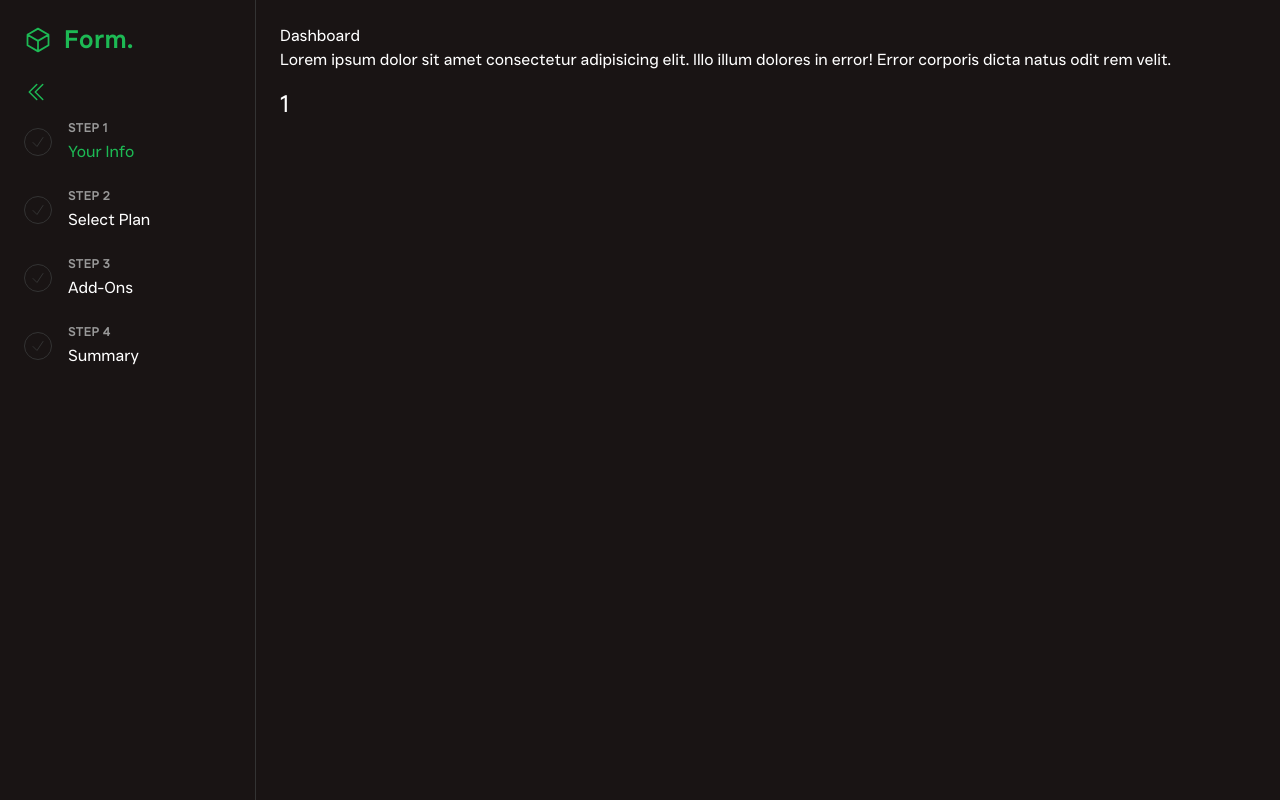
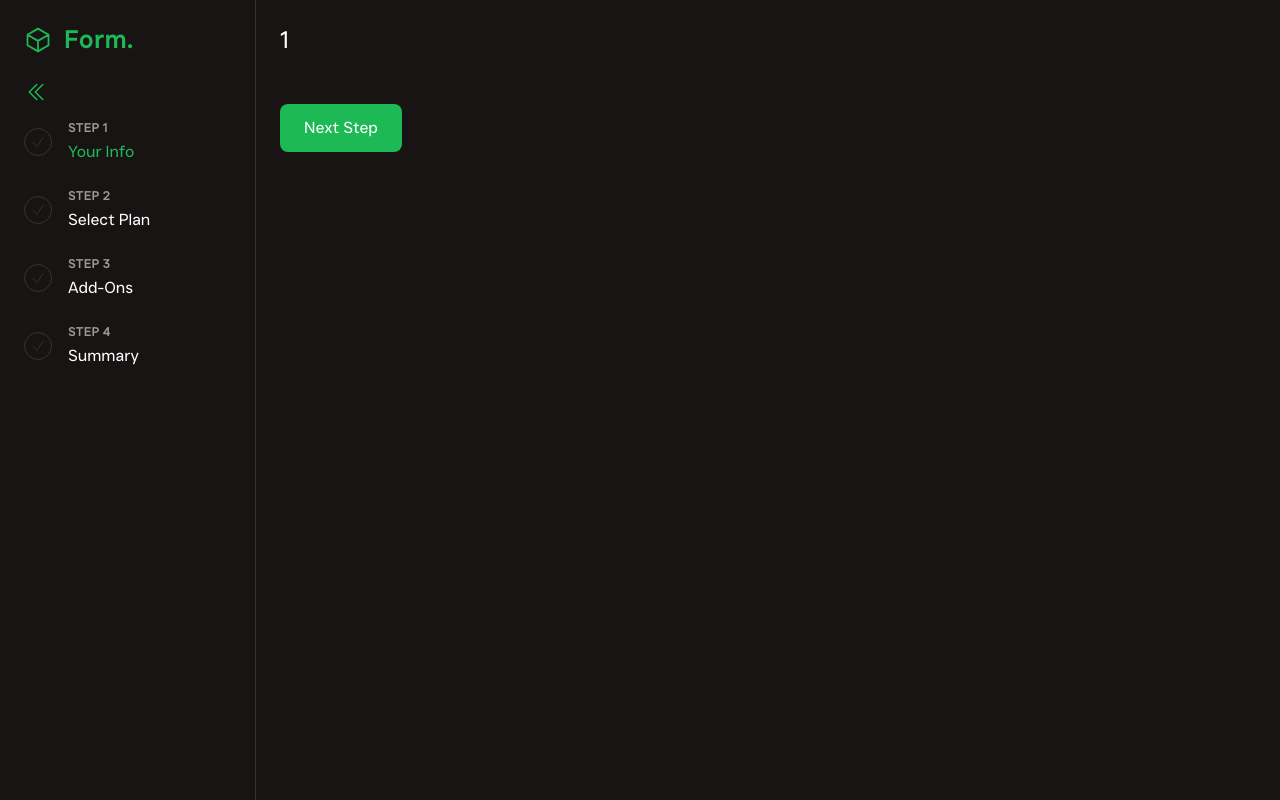
Before and after one commit to vipul-vaishnav/multi-step-form, a React (Vite) app: page / in a window 1280 px wide. Built offline with nearby package versions, Linux system fonts and the light colour scheme.

Commit message:
ADD: prev, next functionality in dashboard

```diff
--- a/src/App.tsx
+++ b/src/App.tsx
@@ -13,7 +13,7 @@ const App = () => {
           <Sidebar sidebarCollapsed={sidebarCollapsed} setSidebarCollapsed={setSidebarCollapsed} activeStep={activeStep} setActiveStep={setActiveStep} />
         </aside>
         <article className="flex-1 p-6 overflow-auto">
-          <Dashboard activeStep={activeStep} />
+          <Dashboard activeStep={activeStep} setActiveStep={setActiveStep} />
         </article>
       </main>
     </div >
--- /dev/null
+++ b/src/components/Button.tsx
@@ -0,0 +1,22 @@
+import React, { FC, ReactElement } from 'react'
+import { IButton } from './interfaces/IButton'
+
+const Button: FC<IButton> = (props): ReactElement => {
+    const {
+        disabled = false,
+        label,
+        variant = "contained",
+        onClick = () => { }
+    } = props
+
+    return (
+        <button
+            onClick={onClick}
+            disabled={disabled}
+            className={`${variant === "contained" ? "bg-primary text-white" : "bg-transparent text-[#999]"} px-6 py-3 rounded-lg ${disabled ? "cursor-not-allowed" : "cursor-pointer"}`}>
+            {label}
+        </button>
+    )
+}
+
+export default Button
--- a/src/components/Dashboard.tsx
+++ b/src/components/Dashboard.tsx
@@ -1,19 +1,37 @@
-import React, { FC, ReactElement } from 'react'
+import React, { FC, ReactElement, useEffect, useState } from 'react'
 import { IDashboard } from './interfaces/IDashboard'
+import Button from './Button'
 
 const Dashboard: FC<IDashboard> = (props): ReactElement => {
-    const { activeStep } = props
+    const { activeStep, setActiveStep } = props
+
+    const handleBackClick = () => {
+        setActiveStep((prev) => {
+            if (prev === 1) return prev
+            else return prev - 1
+        })
+    }
+
+    const handleNextClick = () => {
+        setActiveStep((prev) => {
+            if (prev === 4) return prev
+            else return prev + 1
+        })
+    }
+
+    useEffect(() => { }, [])
 
     return (
         <div>
-            <h1>Dashboard</h1>
-
-            <p>Lorem ipsum dolor sit amet consectetur adipisicing elit. Illo illum dolores in error! Error corporis dicta natus odit rem velit.</p>
-
-            <div className="mt-4">
+            <div>
                 <p className="text-2xl">
                     {activeStep}
                 </p>
+            </div>
+
+            <div className="my-12">
+                {activeStep !== 1 && <Button onClick={handleBackClick} label='Go Back' variant='text' />}
+                {activeStep !== 4 && <Button onClick={handleNextClick} label='Next Step' variant='contained' />}
             </div>
         </div>
     )
--- /dev/null
+++ b/src/components/interfaces/IButton.ts
@@ -0,0 +1,8 @@
+import { MouseEventHandler } from "react";
+import { IDisabled } from "./IDisabled";
+
+export interface IButton extends IDisabled {
+    label: string
+    variant?: "text" | "contained"
+    onClick?: () => void
+}
--- a/src/components/interfaces/IDashboard.ts
+++ b/src/components/interfaces/IDashboard.ts
@@ -1,3 +1,6 @@
+import { Dispatch, SetStateAction } from "react"
+
 export interface IDashboard {
     activeStep: number
+    setActiveStep: Dispatch<SetStateAction<number>>
 }
--- /dev/null
+++ b/src/components/interfaces/IDisabled.ts
@@ -0,0 +1,3 @@
+export interface IDisabled {
+    disabled?: boolean
+}
```
